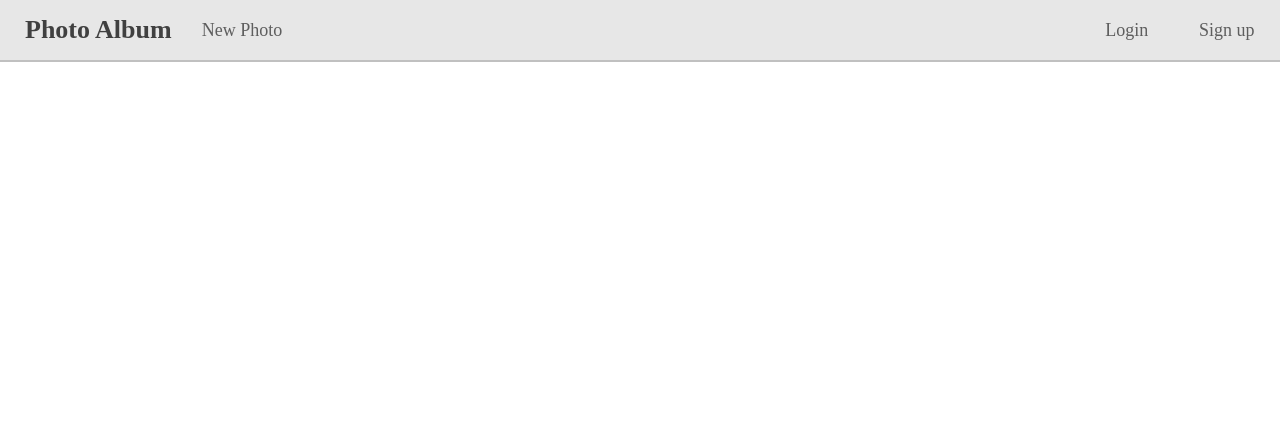
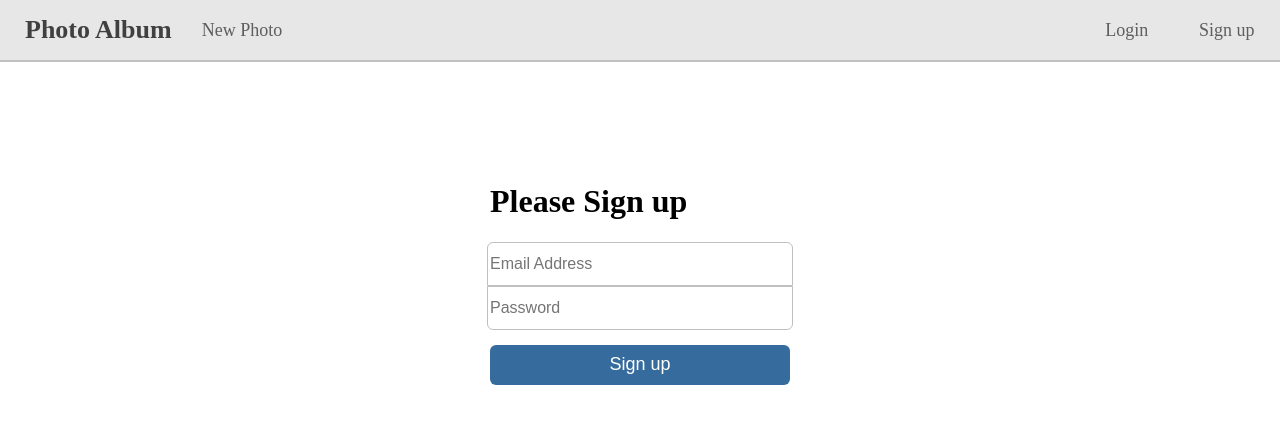
Before and after one commit to Curfan/112233, a Vue app: page /#/SignUp in a window 1280 px wide. Before the commit this address led to /#/. Shown: the top 424 px of the page. Built offline with nearby package versions, Linux system fonts and the light colour scheme.

Commit message:
add Login and SignUp

```diff
--- /dev/null
+++ b/src/components/Login.vue
@@ -0,0 +1,24 @@
+<template>
+<div class="login">
+  <AuthPanel type="login" />
+</div>
+</template>
+
+<script>
+import AuthPanel from "@/components/AuthPanel";
+export default {
+  components: {
+    AuthPanel: AuthPanel
+  }
+};
+</script>
+
+<style scoped>
+.login {
+  width: 100%;
+  height: 100%;
+  display: flex;
+  justify-content: center;
+  padding-top: 100px;
+}
+</style>
--- /dev/null
+++ b/src/components/SignUp.vue
@@ -0,0 +1,24 @@
+<template>
+<div class="signup">
+  <AuthPanel type="signup" />
+</div>
+</template>
+
+<script>
+import AuthPanel from "@/components/AuthPanel";
+export default {
+  components: {
+    AuthPanel: AuthPanel
+  }
+};
+</script>
+
+<style scoped>
+.signup {
+  width: 100%;
+  height: 100%;
+  display: flex;
+  justify-content: center;
+  padding-top: 100px;
+}
+</style>
--- a/src/router/index.js
+++ b/src/router/index.js
@@ -5,6 +5,8 @@ import ItemListElement from '@/components/ItemListElement'
 import AuthPanel from '@/components/AuthPanel'
 import PhotoForm from '@/components/PhotoForm'
 import Index from '@/components/Index'
+import Login from '@/components/Login'
+import SignUp from '@/components/SignUp'
 
 Vue.use(Router)
 
@@ -34,6 +36,16 @@ export default new Router({
       path: '/Index',
       name: 'Index',
       component: Index
+    },
+    {
+      path: '/Login',
+      name: 'Login',
+      component: Login
+    },
+    {
+      path: '/SignUp',
+      name: 'SignUp',
+      component: SignUp
     }
   ]
 })
```
